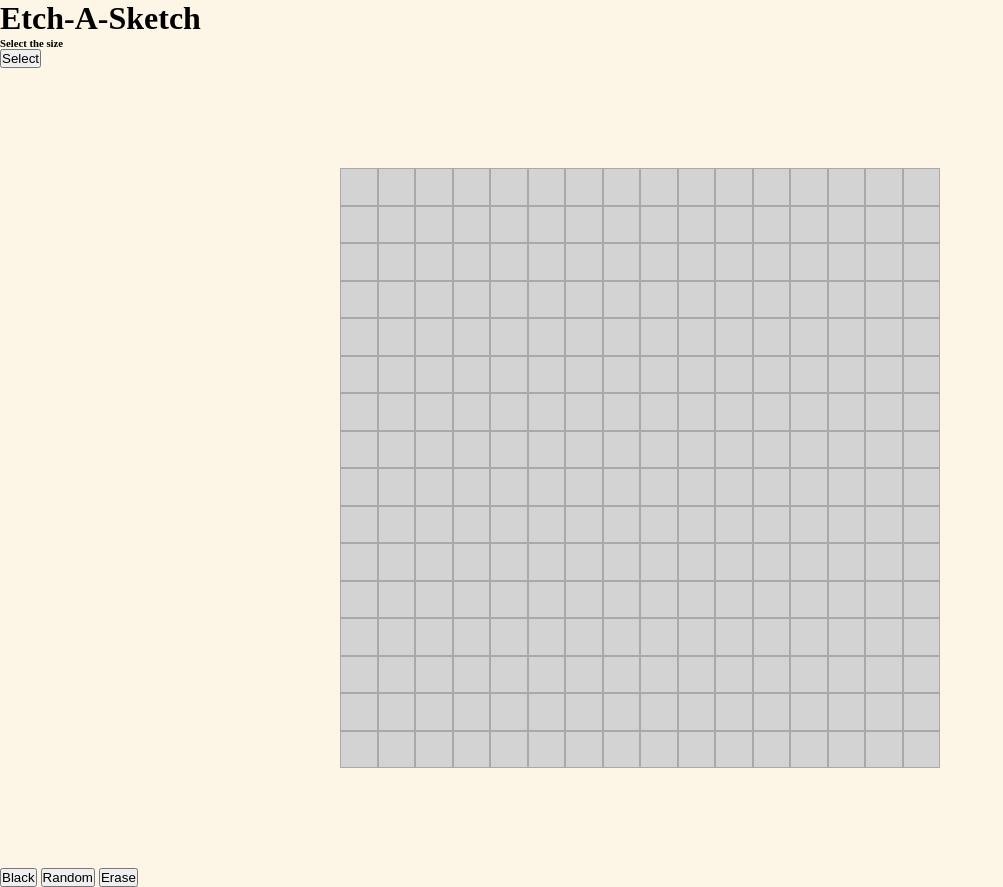
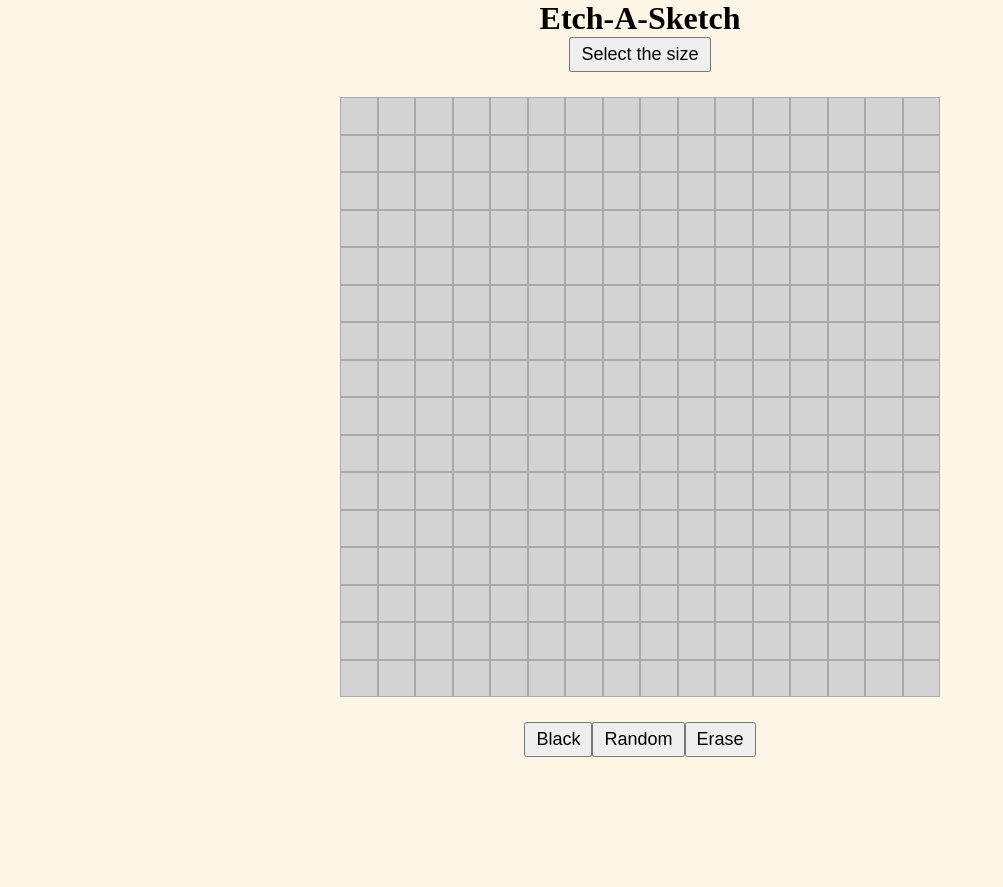
Before and after one commit to Resoj/etch-a-sketch, a plain HTML site: page index.html in a window 1280 px wide. Shown: the whole page, without its empty margins (0-1003 px from the left). After the commit the page ends 800 px from the top, so only its background shows below. Drawn offline with Linux system fonts and the light colour scheme.

Commit message:
Add remove gridcell function and centered elements

```diff
--- a/index.html
+++ b/index.html
@@ -7,16 +7,16 @@
             <link rel="stylesheet" href="style.css">
         </head>
         <body>
-            <h1>Etch-A-Sketch</h1>
-            <div class="header">
-                <h6>Select the size</h6>
-                <button id ="button">Select</button>
+            <div class = "header">
+                <h1>Etch-A-Sketch</h1>
+                <button class ="size-button">Select the size</button>
             </div>
             <div class="grid-container"></div>
-            <div class="footer"></div>
+            <div class="footer">
                 <button>Black</button>
                 <button>Random</button>
                 <button>Erase</button>
+            </div>
             <script src="script.js"></script>
         </body>
     </html>
--- a/script.js
+++ b/script.js
@@ -21,4 +21,10 @@ function createGridCells() {
     }
 }
 
+function removeGridCells() {
+    while (gridContainer.firstChild) {
+        gridContainer.removeChild(gridContainer.firstChild);
+    }
+}
+
 createGridCells();
--- a/style.css
+++ b/style.css
@@ -6,11 +6,28 @@
 body {
     background-color: oldlace;
 }
+
+button {
+    text-align: center;
+    padding: 5px 10px;
+    font-size: large;
+}
+
+.header {
+    display: flex;
+    align-items: center;
+    flex-direction: column;
+}
+
+.footer {
+    display: flex;
+    justify-content: center;
+}
 .grid-container {
     display: flex;
     flex-wrap: wrap;
     background-color:  lightgray;
-    margin: 100px auto;
+    margin: 25px auto;
 }
 
 .cell {
```
